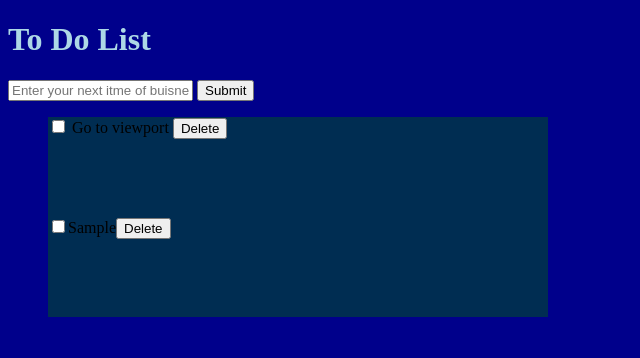
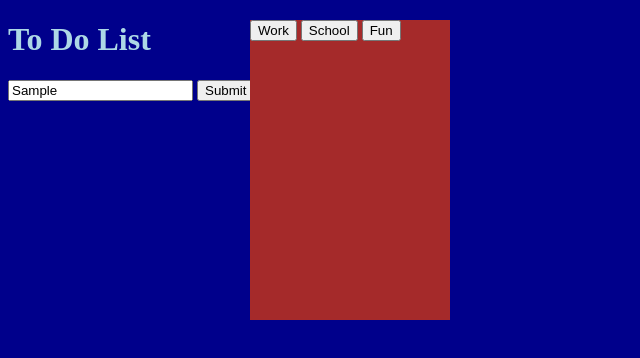
Before and after one commit to ForgotenMail/PersonalWebsiteLiam, a plain HTML site: page actual_site/gleipnir.liamis.dev/index.html in a window 1280 px wide. Both pictures are taken after typing "Sample" into the empty fields and a click on the button "Submit". Shown: the whole page, without its empty margins (0-640 px from the left). Drawn offline with Linux system fonts and the light colour scheme.

Commit message:
I tried to add it so that I could input stuff but it is not working :(

```diff
--- a/actual_site/gleipnir.liamis.dev/index.html
+++ b/actual_site/gleipnir.liamis.dev/index.html
@@ -11,15 +11,17 @@
 
       <h1>To Do List</h1>
       <input id="todo_input" type="text" name="todo" placeholder="Enter your next itme of buisness!">
-      <button onclick="sayHello()">Submit</button>
+      <button onclick="CreateTask()">Submit</button>
+
+      <div class="preset_box">
+      <button onclick="preset_work()">Work</button>
+      <button onclick="preset_school()">School</button>
+      <button onclick="preset_fun()">Fun</button>
+     </div>
+
       <ul id="todo_list">
-                <li class="todo_item">
 
-                <input type="checkbox"></input>
-                <span>Go to viewport</span>
-                <button>Delete</button>
-                </li>
-              </ul>
+      </ul>
 
   </body>
 </html>
--- a/actual_site/gleipnir.liamis.dev/script.js
+++ b/actual_site/gleipnir.liamis.dev/script.js
@@ -3,12 +3,23 @@
 const todo_list = document.getElementById("todo_list");
 const todo_input = document.getElementById("todo_input");
 // Create the function
-function sayHello() {
-  const inputValue = todo_input.value;
-  if (inputValue == "") {
-      alert("Please actually type something bro");
-      return;
-    }
+function CreateTask(task_name) {
+  let inputValue;
+
+  if (task_name == undefined) {
+
+    if (todo_input.value == "") {
+        alert("Please actually type something bro");
+        return;
+      }
+     inputValue = todo_input.value;
+}
+
+  else {
+     inputValue = task_name;
+  }
+
+
     const todo_item = document.createElement("li");
     todo_item.classList.add("todo_item");
 
@@ -34,3 +45,7 @@
     todo_input.value = "";
 
 }
+
+preset_work() {
+
+}
--- a/actual_site/gleipnir.liamis.dev/style.css
+++ b/actual_site/gleipnir.liamis.dev/style.css
@@ -14,6 +14,15 @@
     background-color: #002d52;
   }
 
+.preset_box {
+  position: absolute;
+  top: 20px;
+  left: 250px;
+  width: 200px;
+  height: 300px;
+  background-color: brown;
+}
+
 ul {
 
   list-style-type: none;
```
